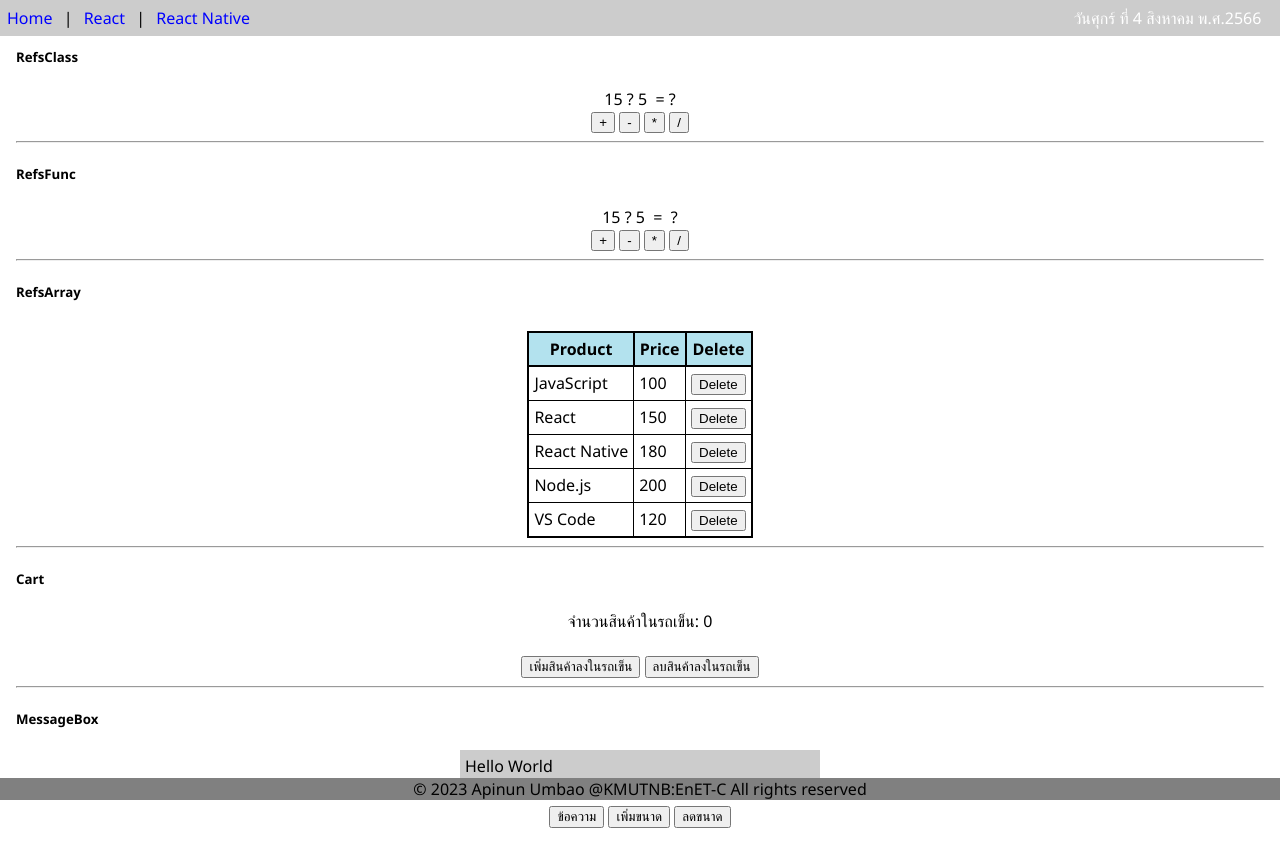
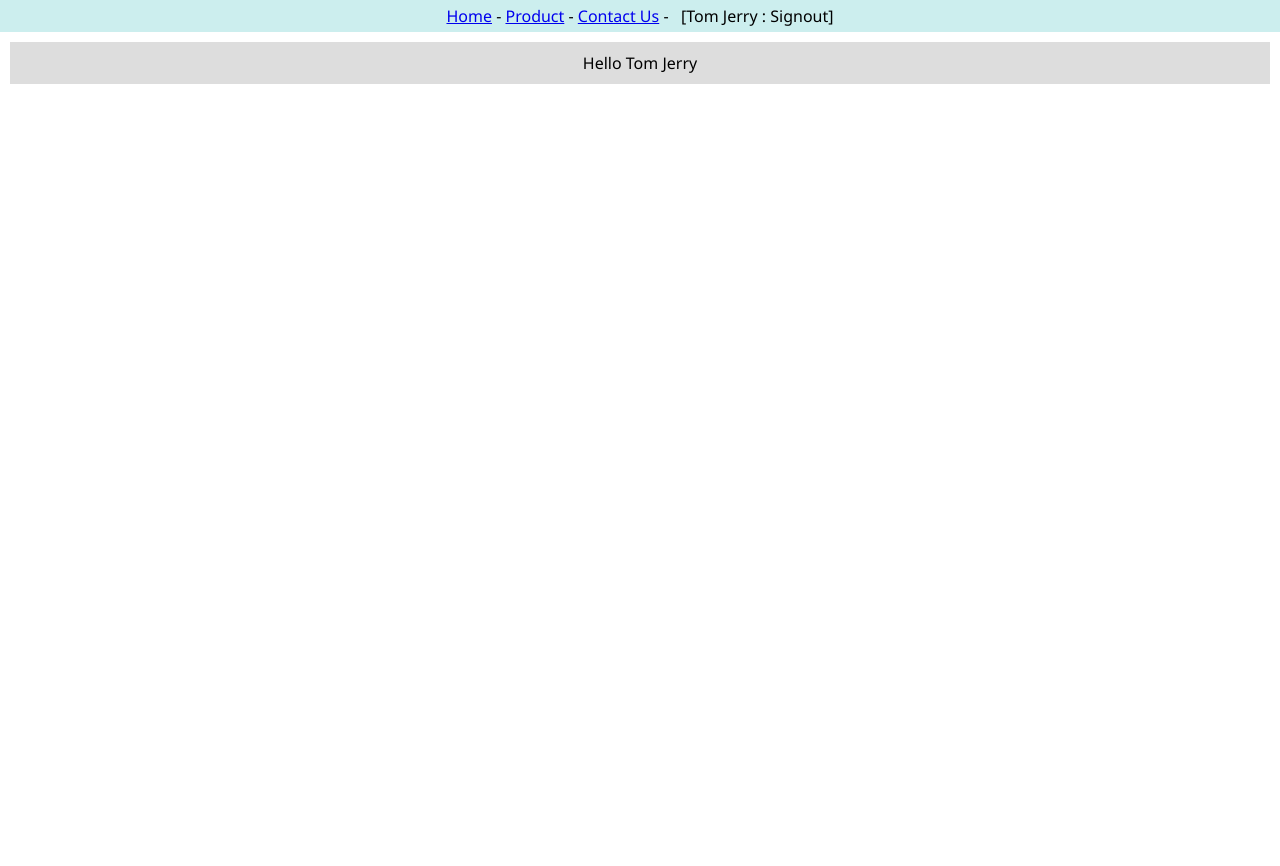
Before and after one commit to NoteAP00/ReactClass_KMUTNB, a React (Create React App) app in the folder app1/: page / in a window 1280 px wide. Shown: the top 866 px of the page. After the commit the page ends 800 px from the top, so only its background shows below. Built offline with nearby package versions, Linux system fonts and the light colour scheme.

Commit message:
context content header

```diff
--- a/app1/src/App.js
+++ b/app1/src/App.js
@@ -1,89 +1,17 @@
-// import logo from './logo.svg';
+
 import './App.css';
 import React from 'react';
-// eslint-disable-next-line
-import { Header, Content, Footer } from './func-components'
-// eslint-disable-next-line
-// import {Calendar , Button} from './class-components';
-// import MsgBox from './class-props';
-// import MsgBox2 from './func-props';
-// import Banner from './banner';
-// import { Calculator , Calculator2 } from './calculator';
-// import { EventData1 , EventData2 } from './event-data';
-// import { Table } from './table';
-import RefsClass from './refs-class';
-import RefsFunc from './refs-func';
-import RefsArray from './refs-array';
-import Cart from './state-class';
-import MessageBox from './state-func';
+
+import { userContext } from './context';
+import Header from './context-header';
+import  Content  from './context-content';
+
 function App() {
   return (
-    <>
-      <Header />
-      <div class='App'>
-        {/* This is old work */}
-      {/* <p><center><Calendar /></center></p>
-      <Content />
-      <hr />
-      <h5>MsgBox</h5>
-      <MsgBox
-        text='React & React Native'
-        color='blue'
-        bgcolor='#ccc'
-        fontSize='18pt'
-        border='1px solid black'
-      />
-      <h5>MsgBox2</h5>
-      <MsgBox2
-        text='การใช้ props ใน Function Component'
-        color='red'
-        bgColor='#ccc'
-        fontSize='18pt'
-        border='1px solid black'
-      />
-      <hr />*/}
-      {/* <h5>Random Banner</h5>
-      <Banner />
-      <hr />
-      <h5>Button (How to use 'this' in Class Component)</h5>
-      <Button />
-      <hr />
-      <h5>Calculator (class)</h5>
-      <Calculator />
-      <hr />
-      <h5>Calculator2 (function)</h5>
-      <Calculator2 />
-      <hr />
-      <h5>Event Data1 Checker</h5>
-      <EventData1 />
-      <hr />
-
-      <h5>Event Data2 Checker</h5>
-      <EventData2 />
-      <hr />
-      <h5>Table</h5>
-      <Table />
-      <hr />
-      <br /><br /><br /> */}
-      <h5>RefsClass</h5>
-      <RefsClass />
-      <hr/>
-      <h5>RefsFunc</h5>
-      <RefsFunc />
-      <hr/>
-      <h5>RefsArray</h5>
-      <RefsArray/>
-      <hr/>
-      <h5>Cart</h5>
-      <Cart/>
-      <hr/>
-      <h5>MessageBox</h5>
-      <MessageBox/>
-      <br/>
-
-      </div>
-      <Footer />
-    </>
+      <userContext.Provider value={'Tom Jerry'}>
+        <Header/>
+        <Content/>
+      </userContext.Provider>
   );
 }
 
--- /dev/null
+++ b/app1/src/context-content.js
@@ -0,0 +1,19 @@
+import React from 'react'
+import { userContext } from './context'
+
+export default function Content() {
+
+    let user = React.useContext(userContext)
+
+    const contentStyle = {
+        backgroundColor : '#ddd',
+        textAlign : 'center',
+        margin : 10,
+        padding : 10
+    }
+    return (
+      <div style={contentStyle}>
+        Hello {user}
+        </div>
+    )
+}
--- /dev/null
+++ b/app1/src/context-header.js
@@ -0,0 +1,24 @@
+import React from "react";
+import { userContext } from "./context";
+
+export default class Header extends React.Component {
+    static contextType = userContext
+  render() {
+    const user = this.context;
+
+    const headerStyle = {
+      backgroundColor: "#cee",
+      textAlign: "center",
+      padding: 5,
+    };
+    return (
+    <div style={headerStyle}>
+        <a href="/">Home</a>&nbsp;-&nbsp;
+        <a href="/">Product</a>&nbsp;-&nbsp;
+        <a href="/">Contact Us</a>&nbsp;-&nbsp;&nbsp;
+        [{user}&nbsp;:&nbsp;<a>Signout</a>]
+        </div>
+
+        )
+  }
+}
--- /dev/null
+++ b/app1/src/context.js
@@ -0,0 +1,4 @@
+import { createContext } from 'react'
+
+export const userContext = createContext()
+// const , let , ... can't set export default
```
Also changed, not shown: app1/package.json (line endings or trailing spaces).
